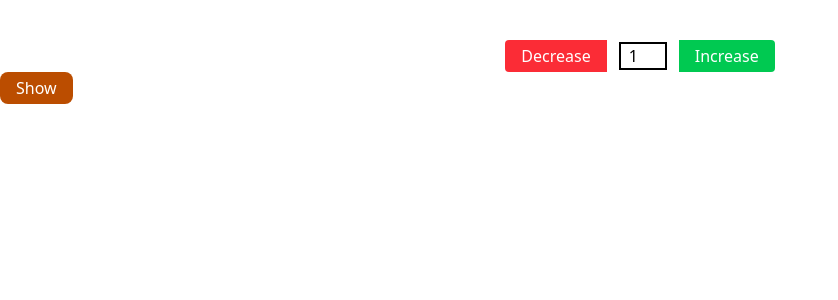
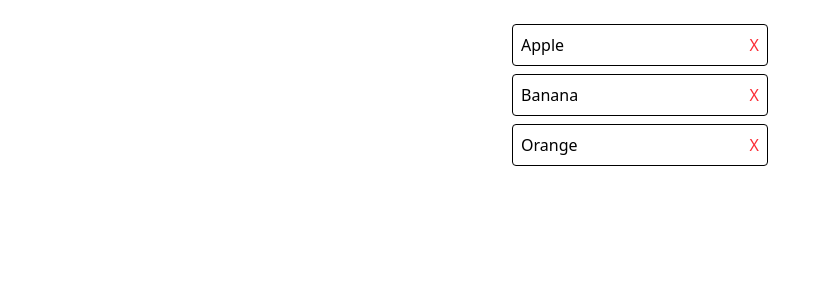
Before and after one commit to saad-mamun/Power-Of-useState, a React (Vite) app: page / in a window 1280 px wide. Shown: the top 300 px of the page, without its empty margins (0-838 px from the left). Built offline with nearby package versions, Linux system fonts and the light colour scheme.

Commit message:
3Project

```diff
--- a/src/App.jsx
+++ b/src/App.jsx
@@ -1,12 +1,11 @@
 import React from "react";
-import Count from "./components/Count";
-import Toggle from "./components/Toggle";
+import RemoveList from "./components/RemoveList";
+
 
 const App = () => {
   return (
     <>
-      <Count />
-      <Toggle />
+      <RemoveList/>
     </>
   );
 };
--- /dev/null
+++ b/src/components/RemoveList.jsx
@@ -0,0 +1,33 @@
+import React, { useState } from 'react'
+
+const RemoveList = () => {
+
+    const [items, setItems] = useState(["Apple", "Banana", "Orange"]);
+
+    const removeItem = (indexToRemove) => {
+      setItems(items.filter((_, index) => index !== indexToRemove));
+    };
+
+    return (
+      <div className="p-6 flex flex-col items-center gap-4">
+        <ul className="space-y-2">
+          {items.map((item, index) => (
+            <li
+              key={index}
+              className="flex justify-between items-center border p-2 rounded w-64"
+            >
+              {item}
+              <button
+                onClick={() => removeItem(index)}
+                className="text-red-500 hover:text-red-700"
+              >
+                X
+              </button>
+            </li>
+          ))}
+        </ul>
+      </div>
+    );
+}
+
+export default RemoveList
```
